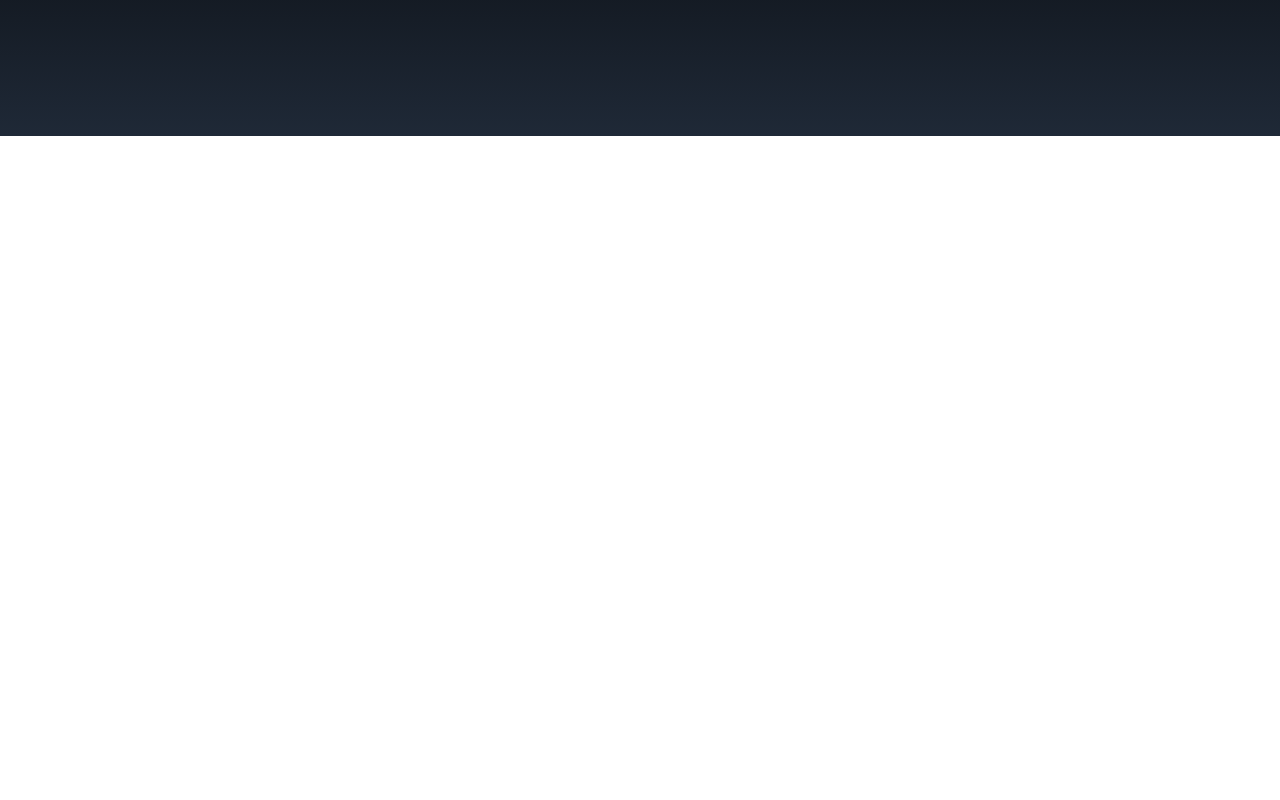
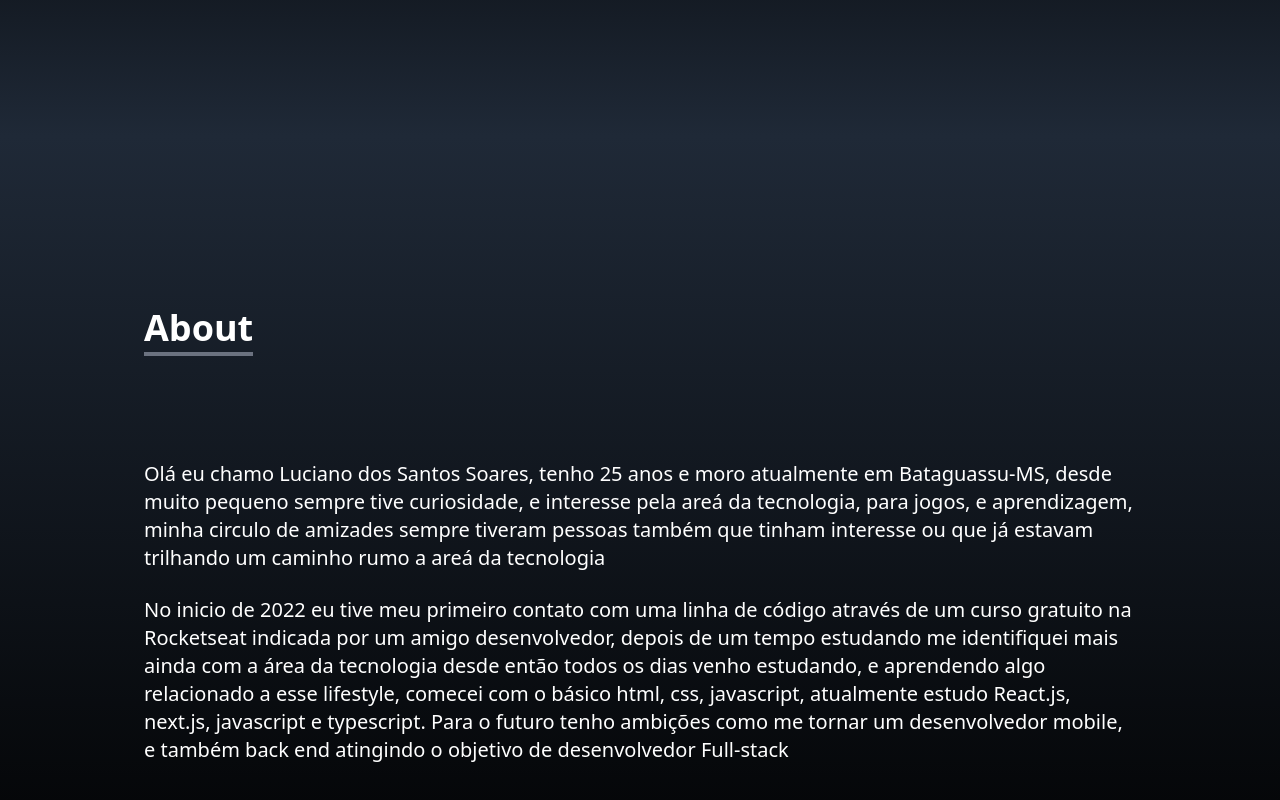
Before and after one commit to lucianosoares748/port_react, a React (Create React App) app: page / in a window 1280 px wide. Shown: the part 664-1464 px from the top of the page. Before the commit the page ends 800 px from the top, so only its background shows below. Built offline with nearby package versions, Linux system fonts and the light colour scheme.

Commit message:
finish about

```diff
--- a/src/App.js
+++ b/src/App.js
@@ -1,3 +1,4 @@
+import About from "./components/About";
 import { Home } from "./components/Home";
 import NavBar from "./components/NavBar";
 import SocialLinks from "./components/SocialLinks";
@@ -7,7 +8,7 @@ function App() {
     <div>
       <NavBar />
       <Home />
-
+      <About />
       <SocialLinks />
     </div>
   );
--- /dev/null
+++ b/src/components/About.jsx
@@ -0,0 +1,42 @@
+import React from "react";
+
+const About = () => {
+  return (
+    <div
+      name="about"
+      className="w-full h-screen bg-gradient-to-b from-gray-800 to-black text-white"
+    >
+      <div className="max-w-screen-lg p-4 mx-auto flex flex-col justify-center w-full h-full">
+        <div className="pb-8">
+          <p className="text-4xl font-bold inline border-b-4 border-gray-500">
+            About
+          </p>
+        </div>
+        <p className="text-xl mt-20 ">
+          Olá eu chamo Luciano dos Santos Soares, tenho 25 anos e moro
+          atualmente em Bataguassu-MS, desde muito pequeno sempre tive
+          curiosidade, e interesse pela areá da tecnologia, para jogos, e
+          aprendizagem, minha circulo de amizades sempre tiveram pessoas também
+          que tinham interesse ou que já estavam trilhando um caminho rumo a
+          areá da tecnologia
+        </p>
+
+        <br></br>
+
+        <p className="text-xl">
+          No inicio de 2022 eu tive meu primeiro contato com uma linha de código
+          através de um curso gratuito na Rocketseat indicada por um amigo
+          desenvolvedor, depois de um tempo estudando me identifiquei mais ainda
+          com a área da tecnologia desde então todos os dias venho estudando, e
+          aprendendo algo relacionado a esse lifestyle, comecei com o básico
+          html, css, javascript, atualmente estudo React.js, next.js, javascript
+          e typescript. Para o futuro tenho ambições como me tornar um
+          desenvolvedor mobile, e também back end atingindo o objetivo de
+          desenvolvedor Full-stack
+        </p>
+      </div>
+    </div>
+  );
+};
+
+export default About;
```
